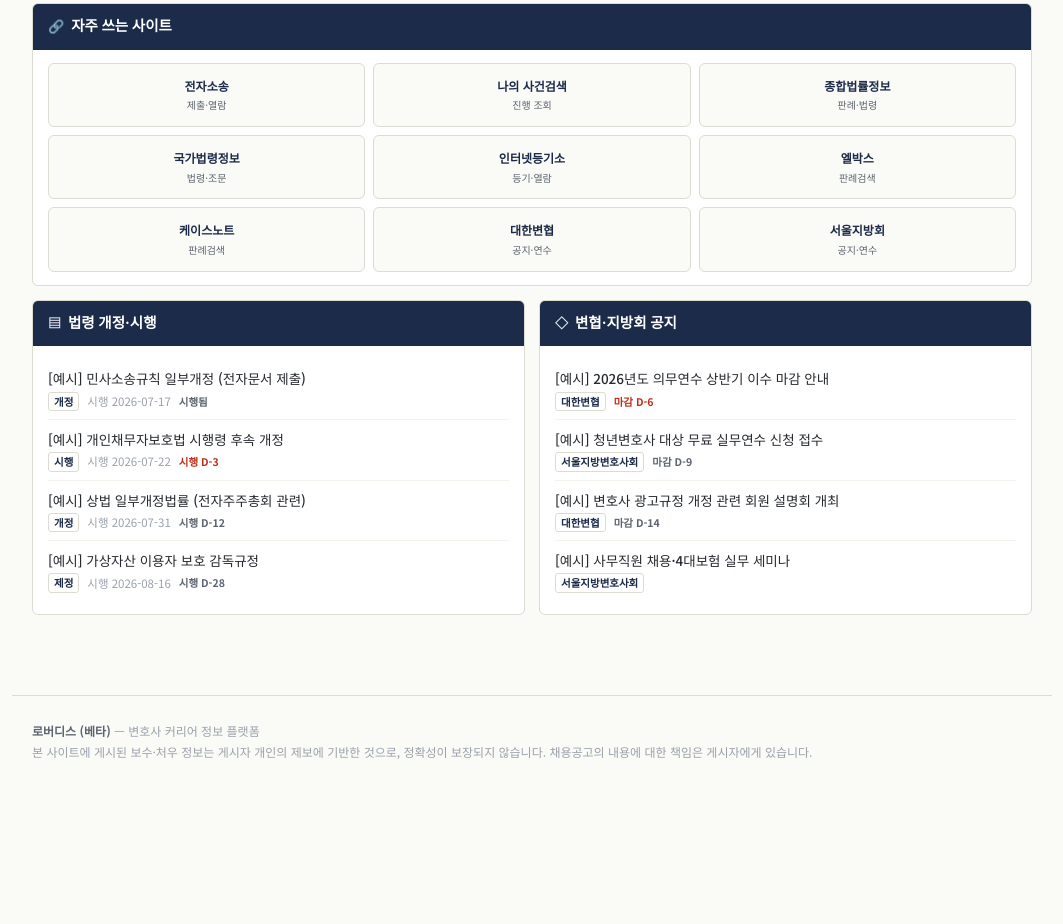
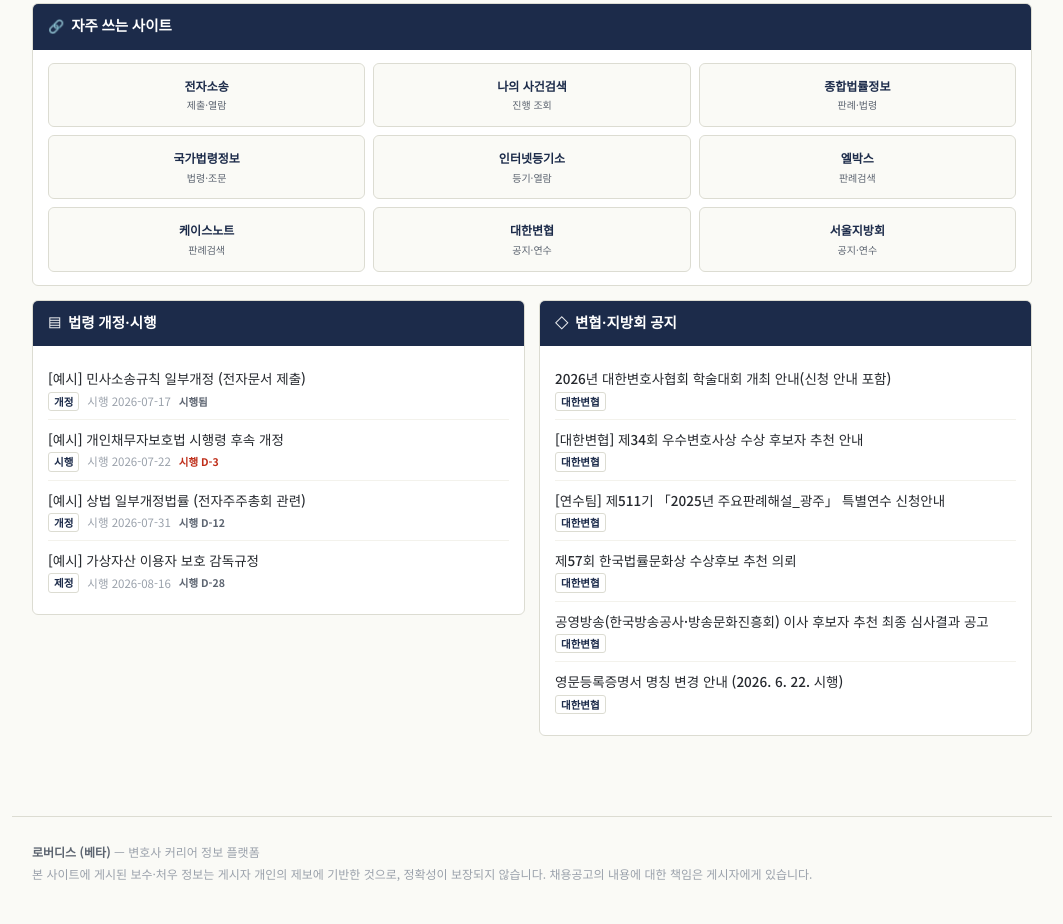
Before and after one commit to ehdgnl9579-prog/lawbuddies, a plain HTML site: page index.html in a window 1280 px wide. Shown: the part 1585-2509 px from the top of the page, without its empty margins (108-1171 px from the left). Before the commit the page ends 2388 px from the top, so only its background shows below. Drawn offline with Linux system fonts and the light colour scheme.

Commit message:
Update index.html

```diff
--- a/index.html
+++ b/index.html
@@ -2095,6 +2095,22 @@ loadNews();
   }catch(e){}
 }
 loadPanrye();
+
+/* ── 변협·지방회 공지: notices.json 자동 로드 ── */
+async function loadNotices(){
+  try{
+    const res = await fetch('data/notices.json', { cache:'no-store' });
+    if(!res.ok) return;
+    const { items } = await res.json();
+    if(items && items.length){
+      notices = items;
+      store.set('bb-notices', notices);
+      renderNotices();
+    }
+  }catch(e){ /* 실패 시 기존 시드 유지 */ }
+}
+loadNotices();
+
 </script>
 </body>
 </html>
```
